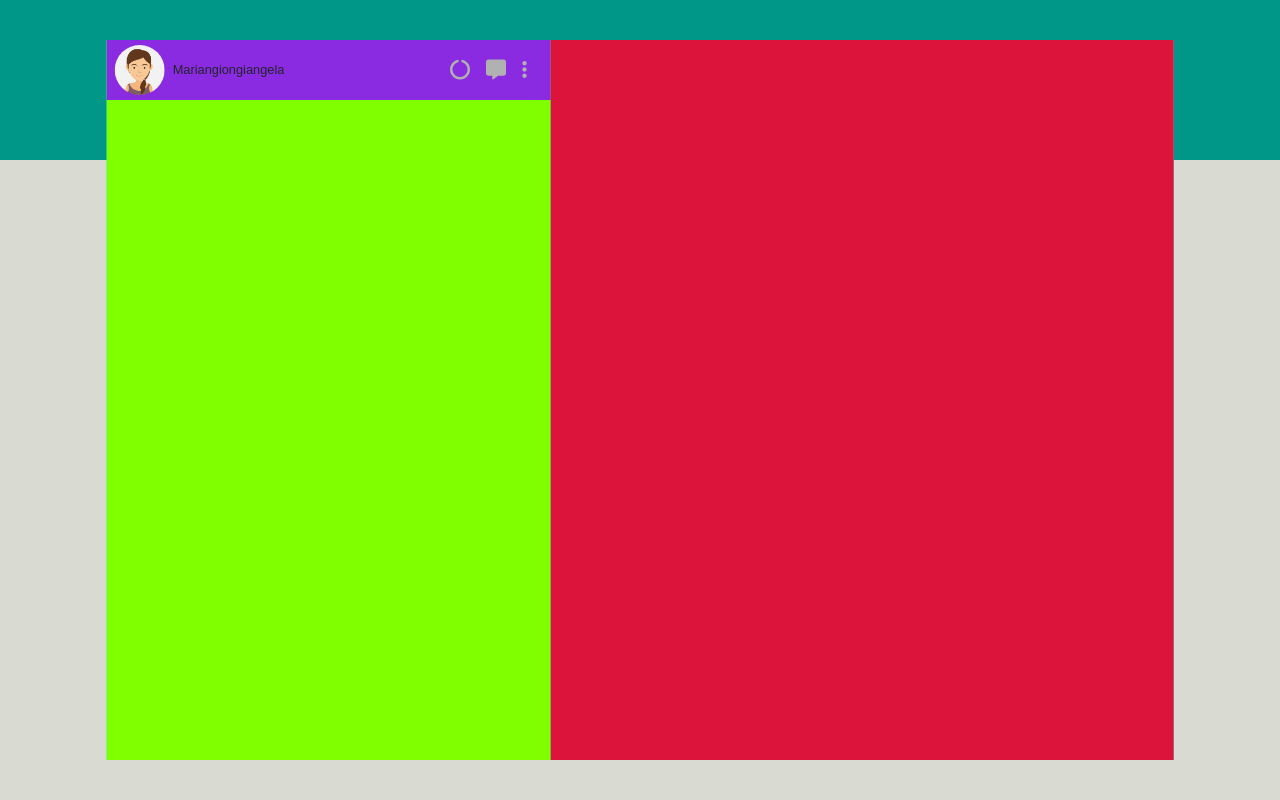
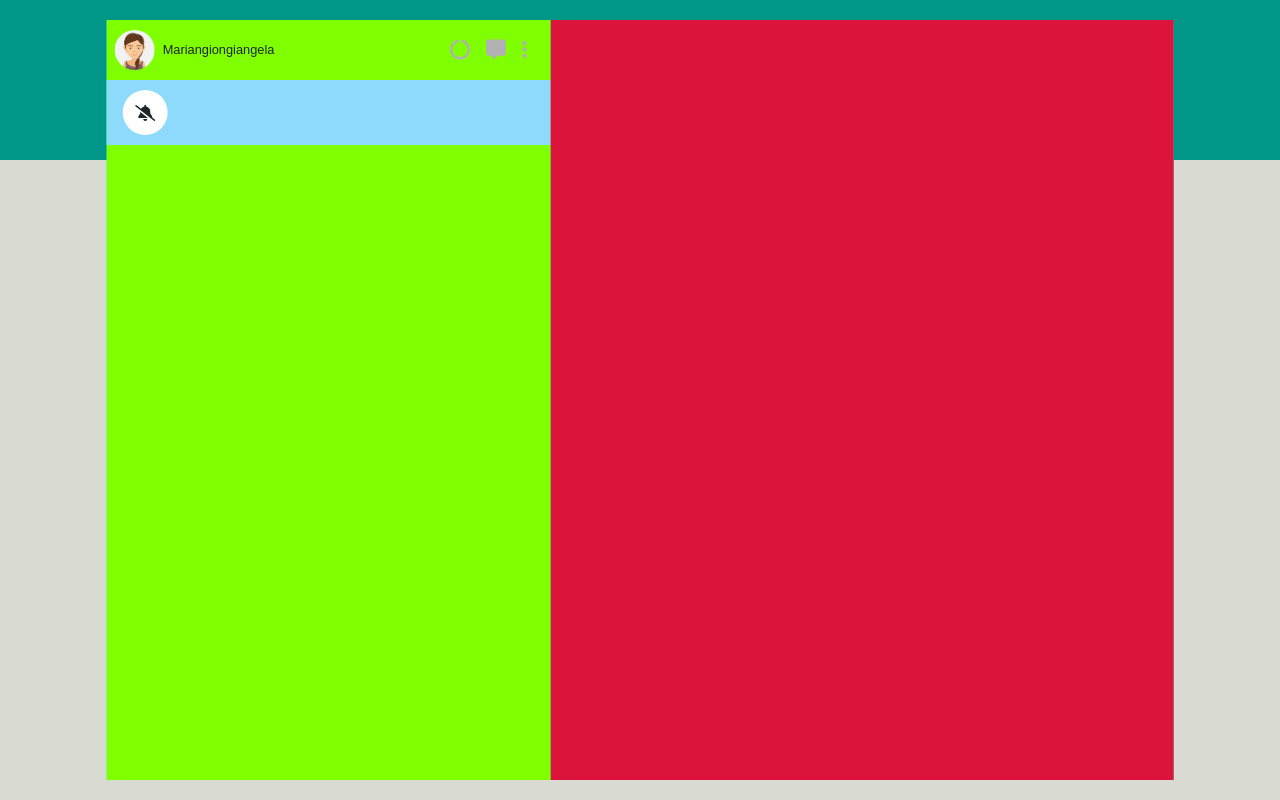
Before and after one commit to Francesco-Valentino/vue-boolzapp, a plain HTML site: page index.html in a window 1280 px wide. Drawn offline with nearby package versions, Linux system fonts and the light colour scheme.

Commit message:
setting notifications toggle

```diff
--- a/css/style.css
+++ b/css/style.css
@@ -16,7 +16,7 @@ div#mainContainer{
 }
 
 div#mainWrapper{
-    height: 90vh;
+    height: 95vh;
     margin: auto;
     background-color: aqua;
     position: absolute;
@@ -37,12 +37,12 @@ div.messagesWrapper{
 
 div.contNavbar{
     height: 60px;
-    background-color: blueviolet;
+    /* background-color: blueviolet; */
 }
 
 div.contMyProfile img{
-    width: 50px;
-    height: 50px;
+    width: 40px;
+    height: 40px;
     border-radius: 50%;
     object-fit: cover;
 }
@@ -55,3 +55,15 @@ div.contMyProfile p{
     margin-right: 1rem;
     color: #B1B1B1;
 }
+
+div.contNotif{
+    height: 65px;
+    background-color: #8EDAFC;
+}
+
+div.activateNotifBox{
+    width: 45px;
+    height: 45px;
+    border-radius: 50%;
+    background-color: white;
+}
--- a/index.html
+++ b/index.html
@@ -36,8 +36,10 @@
                                 </div>
                             </div>
 
-                            <div class="contNotif">
-
+                            <div class="contNotif d-flex justify-content-start align-items-center">
+                                <div class="activateNotifBox d-flex justify-content-center align-items-center ms-3">
+                                    <i class="fa-solid fa-bell-slash"></i>
+                                </div>
                             </div>
                         </header>
 
```
